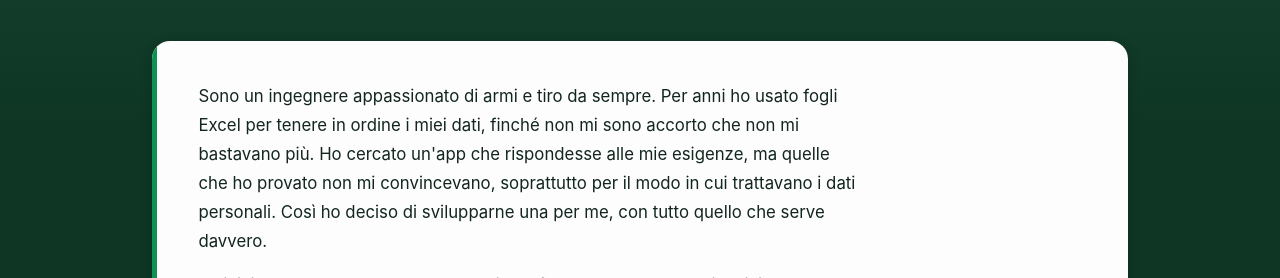
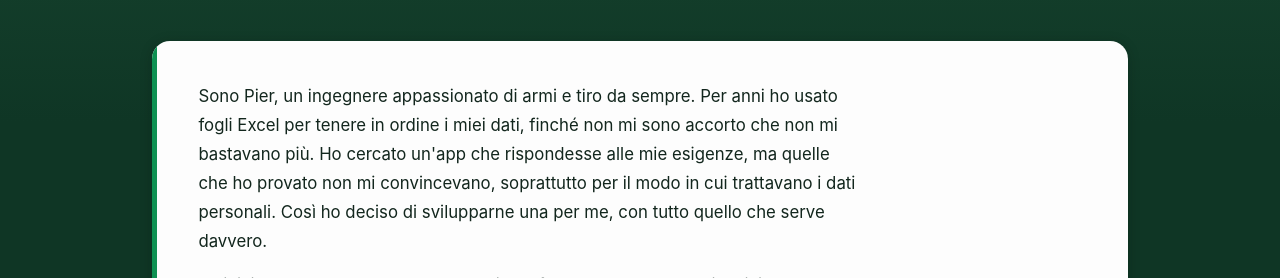
Before and after one commit to aimonxapp/aimonx, a Jekyll site: the page built from it/about.html, in a window 1280 px wide. Shown: the part 262-540 px from the top of the page. Built offline with Jekyll 4.4.1, drawn with Linux system fonts in a browser that asks for light colours.

Commit message:
giro W36 fase B: «Sono Pier, un ingegnere…» nel primo paragrafo di /it/about/, come nella bozza corretta — pronto per la pubblicazione
Co-Authored-By: Claude Opus 5.5 <noreply@anthropic.com>

```diff
--- a/_data/it/about.yml
+++ b/_data/it/about.yml
@@ -13,7 +13,7 @@ meta:
 titolo: Fatta da un tiratore, per i tiratori
 blocchi:
 - tipo: p
-  testo: Sono un ingegnere appassionato di armi e tiro da sempre. Per anni ho usato fogli Excel per tenere in ordine i miei dati, finché non mi sono accorto che non mi bastavano più. Ho cercato un'app che rispondesse alle mie esigenze, ma quelle che ho provato non mi convincevano, soprattutto per il modo in cui trattavano i dati personali. Così ho deciso di svilupparne una per me, con tutto quello che serve davvero.
+  testo: Sono Pier, un ingegnere appassionato di armi e tiro da sempre. Per anni ho usato fogli Excel per tenere in ordine i miei dati, finché non mi sono accorto che non mi bastavano più. Ho cercato un'app che rispondesse alle mie esigenze, ma quelle che ho provato non mi convincevano, soprattutto per il modo in cui trattavano i dati personali. Così ho deciso di svilupparne una per me, con tutto quello che serve davvero.
 - tipo: p
   testo: 'All''inizio AIMONX era solo per me, poi l''ho fatta provare ad alcuni amici del poligono. È piaciuta e ha cominciato a girare: a un certo punto erano più le persone che volevano provarla di quelle a cui riuscivo a mandare la versione in sviluppo. È stato allora che ho deciso di pubblicarla, così che anche altri tiratori potessero usarla.'
 - tipo: p
```
